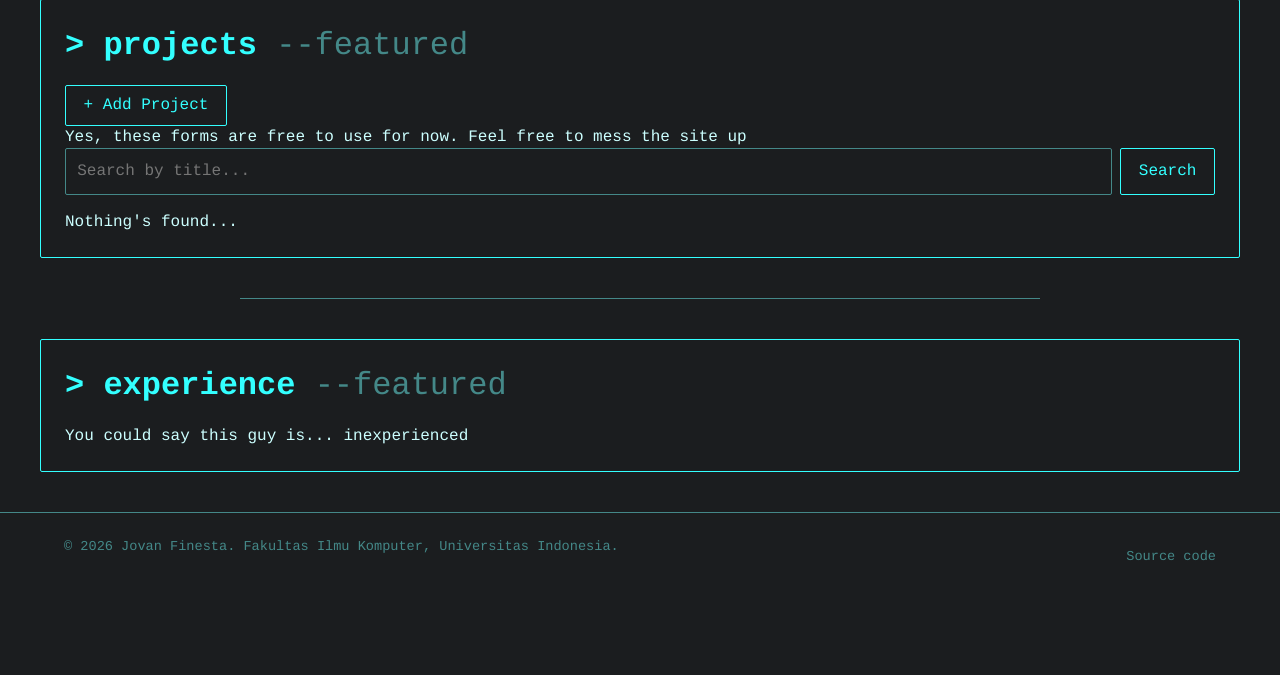
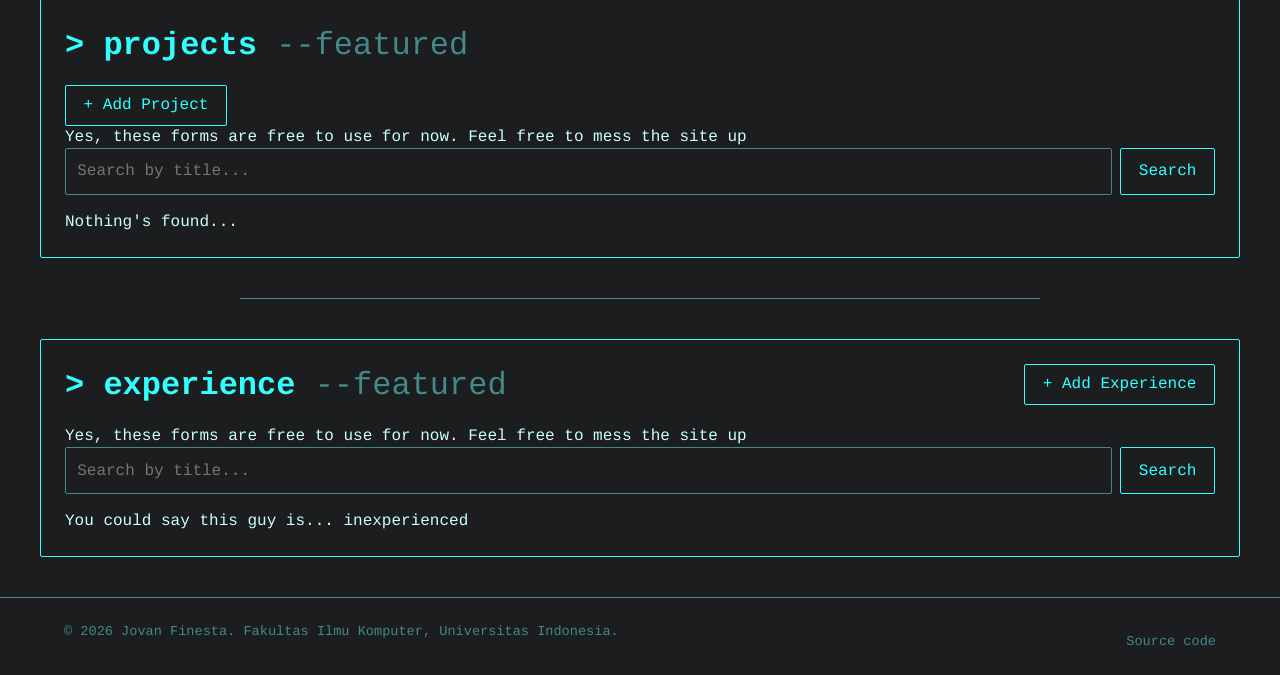
Before and after one commit to 7ovanF/myportfolio, a Django app: page / in a window 1280 px wide. Shown: the part 545-1220 px from the top of the page. Before the commit the page ends 1106 px from the top, so only its background shows below. Run offline with Django 5.2, Linux system fonts and the light colour scheme; data that the repository does not hold is empty; some libraries are stand-ins or nearby versions.

Commit message:
feat(experience): add search, create, delete functionality for experience

```diff
--- a/main/models.py
+++ b/main/models.py
@@ -41,8 +41,8 @@ class Experience(models.Model):
     description = models.TextField(help_text="Write in Markdown!")
     category = models.CharField(max_length=20, choices=EXPERIENCE_CHOICES, default='full-time')
     thumbnail = models.URLField(blank=True, null=True, help_text="16:9 pls")
-    started_at = models.DateTimeField()
-    ended_at = models.DateTimeField(blank=True, null=True)
+    started_at = models.DateField()
+    ended_at = models.DateField(blank=True, null=True)
 
     def __str__(self):
         return self.title
--- a/main/templates/main/_experience_section.html
+++ b/main/templates/main/_experience_section.html
@@ -2,7 +2,13 @@
 {% load markdownify %}
 <section class="experience" id="experience">
     <div class="container container-boxed">
-        <h2 class="section-title">experience <span class="command-option">--featured</span></h2>
+        <div class="section-header">
+            <h2 class="section-title">experience <span class="command-option">--featured</span></h2>
+            {% url "main:create_experience" as create_form_url %}
+            {% include "main/components/_form_add_button.html" with label="Add Experience" url=create_form_url%}
+        </div>
+        {% url 'main:experience' as search_action %}
+        {% include "main/components/_form_search.html" with search_action=search_action %}
 
         <div class="experience-cards">
             {% for experience in experience_list %}
@@ -47,6 +53,8 @@
                             </dd>
                         </div>
                     </dl>
+                {% url 'main:delete_experience' experience.id as delete_form_action%}
+                {% include "main/components/_form_delete_modal.html" with label="Delete experience" target_id=experience.id target_title=experience.title form_action=delete_form_action %}
                 </article>
             {% empty %}
                 <p class="empty-state">
--- a/main/urls.py
+++ b/main/urls.py
@@ -1,7 +1,7 @@
 from django.urls import path
 
 from .views import landing_page, projects, experience, create_project, \
-    get_projects_json, delete_project
+    get_projects_json, delete_project, create_experience, get_experiences_json
 
 app_name = "main"
 
@@ -9,7 +9,10 @@ urlpatterns = [
     path('', landing_page, name="landing_page"),
     path('projects', projects, name="projects"),
     path('projects/add', create_project, name="create_project"),
-    path('experience', experience, name="experience"),
     path("api/projects/", get_projects_json, name="get_projects_json"),
     path("projects/<uuid:project_id>/delete/", delete_project, name="delete_project"),
+    path('experience', experience, name="experience"),
+    path('experience/add', create_experience, name="create_experience"),
+    path("api/experience/", get_experiences_json, name="get_experiences_json"),
+    # path("experience/<uuid:experience_id>/delete/", delete_experience, name="delete_experience"),
 ]
--- a/main/views.py
+++ b/main/views.py
@@ -4,7 +4,7 @@ from django.http import HttpResponse
 from django.contrib import messages
 
 from .models import Project, Experience
-from .forms import ProjectForm
+from .forms import ProjectForm, ExperienceForm
 
 # fix from https://www.perplexity.ai/search/5b78a4ab-e9fe-454e-ba49-ff7122f099a2
 base_context = {
@@ -56,6 +56,9 @@ def landing_page(request):
         }
     return render(request, "main/profile.html", context)
 
+# ========
+# PROJECTS
+# ========
 def projects(request):
     json_projects = get_projects_json(request)
     projects = serializers.deserialize(
@@ -71,16 +74,7 @@ def projects(request):
         }
     return render(request, "main/projects.html", context)
 
-
-def experience(request):
-    context = {
-            "active_page": "experience",
-            **base_context,
-            "experience_list": Experience.objects.all(),
-        }
-    return render(request, "main/experience.html", context)
-
-# === APIs ===
+# APIs
 def get_projects_json(request):
     title_query = request.GET.get("title", "").strip()
     projects = Project.objects.all()
@@ -91,6 +85,7 @@ def get_projects_json(request):
     projects_json = serializers.serialize("json", projects)
     return HttpResponse(projects_json, content_type="application/json")
 
+# Forms
 def delete_project(request, project_id):
     project = get_object_or_404(Project, pk=project_id)
 
@@ -101,7 +96,6 @@ def delete_project(request, project_id):
 
     return redirect("main:projects")
 
-# === Forms ===
 def create_project(request):
     form = ProjectForm(request.POST or None)
 
@@ -115,3 +109,58 @@ def create_project(request):
         "form": form,
     }
     return render(request, "main/projects_form.html", context)
+
+# ==========
+# EXPERIENCE
+# ==========
+# Refer to experience (plural) as experience*s* internally
+def experience(request):
+    json_experiences = get_experiences_json(request)
+    experiences = serializers.deserialize(
+            "json",
+            json_experiences.content.decode("utf-8"),
+        )
+    experiences = [ experience.object for experience in experiences ]
+
+    context = {
+            "active_page": "experience",
+            **base_context,
+            "experience_list": experiences,
+        }
+    return render(request, "main/experience.html", context)
+
+# APIs
+def get_experiences_json(request):
+    title_query = request.GET.get("title", "").strip()
+    experiences = Experience.objects.all()
+
+    if title_query:
+        experiences = experiences.filter(title__icontains=title_query)
+
+    experiences_json = serializers.serialize("json", experiences)
+    return HttpResponse(experiences_json, content_type="application/json")
+
+# Forms
+def create_experience(request):
+    form = ExperienceForm(request.POST or None)
+
+    if request.method == "POST" and form.is_valid():
+        form.save()
+        messages.success(request, "Experience baru berhasil ditambahkan!")
+        return redirect("main:experience")
+
+    context = {
+        **base_context,
+        "form": form,
+    }
+    return render(request, "main/experience_form.html", context)
+
+def delete_experience(request, experience_id):
+    experience = get_object_or_404(Experience, pk=experience_id)
+
+    if request.method == "POST":
+        experience.delete()
+        messages.success(request, "Experience berhasil dihapus!")
+        return redirect("main:experience")
+
+    return redirect("main:experience")
```
Also changed, not shown: main/forms.py (+53 -2 lines), main/templates/main/experience_form.html (added, +13 -0 lines), main/migrations/0006_alter_experience_ended_at_and_more.py (added).
